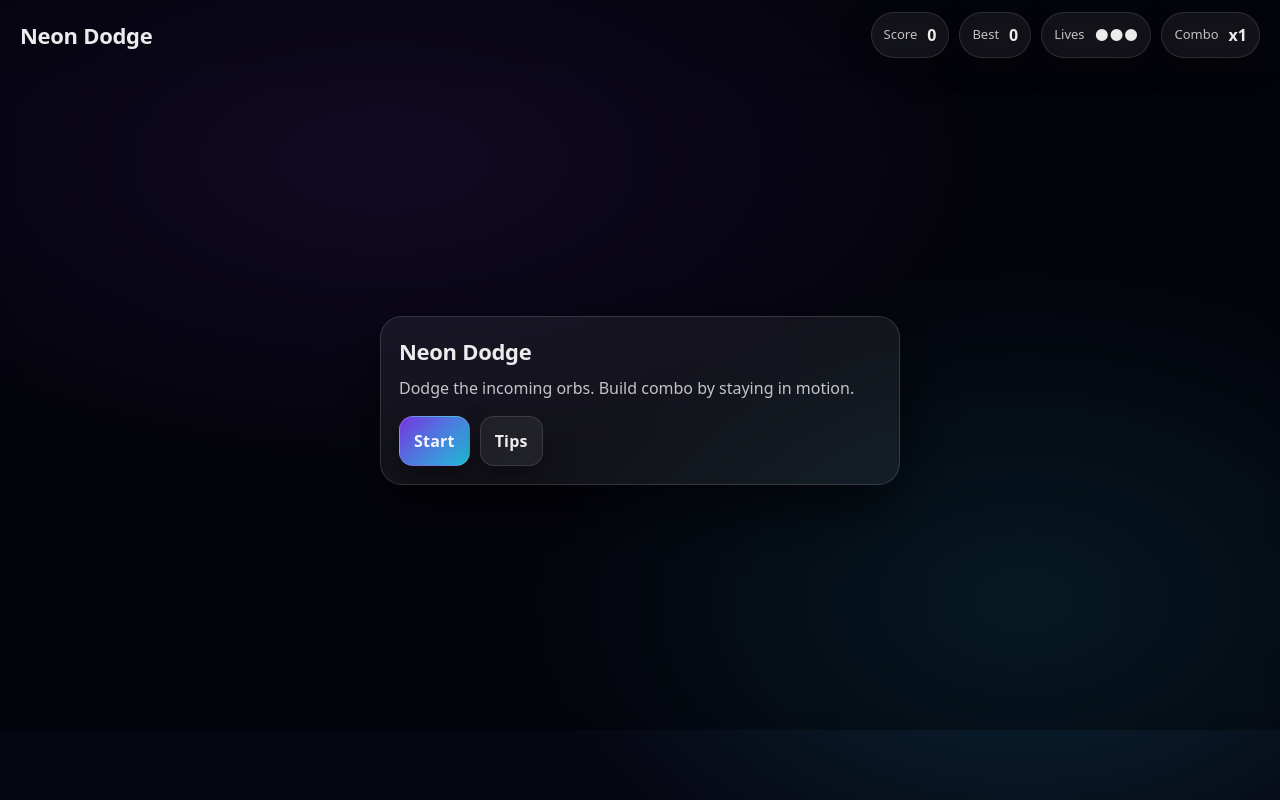
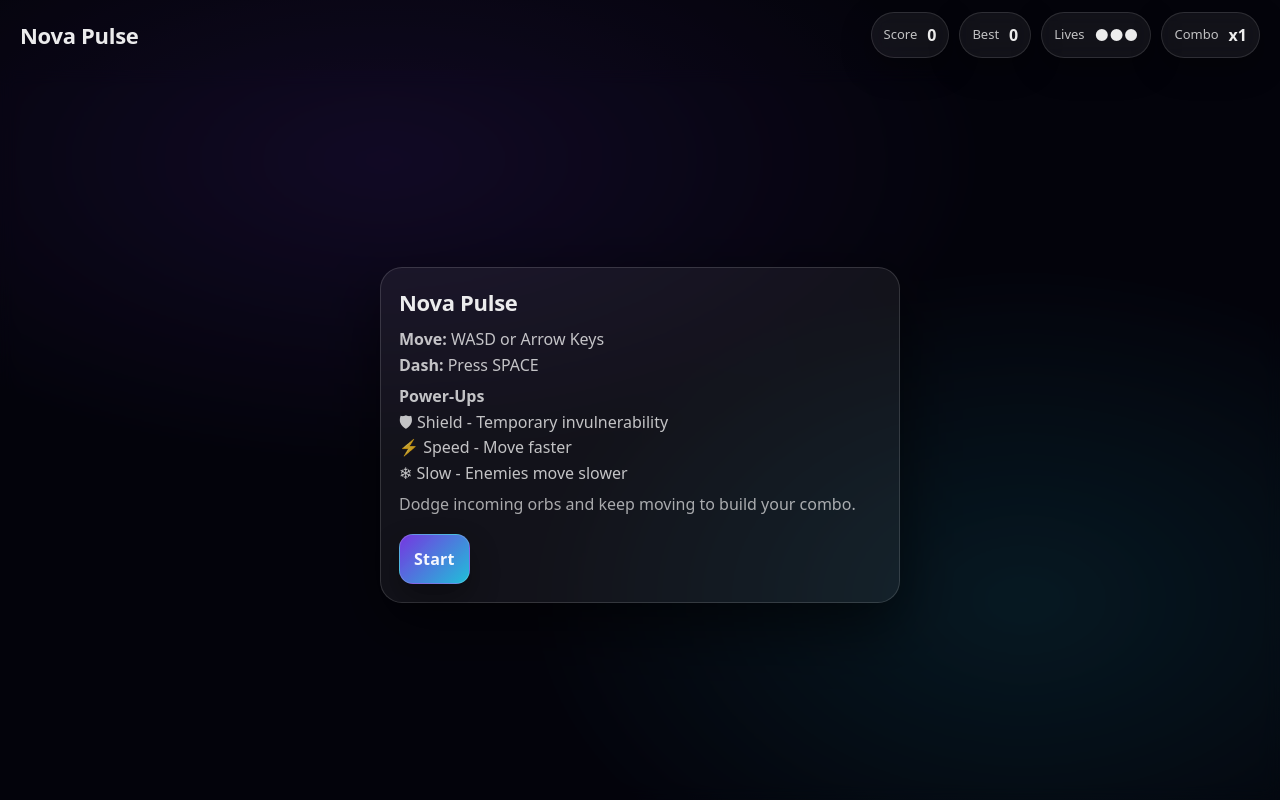
Before and after one commit to AkhilAjith2/neon-dodge-game, a React (Vite) app: page / in a window 1280 px wide. Built offline with nearby package versions, Linux system fonts and the light colour scheme.

Commit message:
bug fixes and improvements:

```diff
--- a/index.html
+++ b/index.html
@@ -2,9 +2,9 @@
 <html lang="en">
   <head>
     <meta charset="UTF-8" />
-    <link rel="icon" type="image/svg+xml" href="/vite.svg" />
+    <link rel="icon" type="image/svg+xml" href="/nova-pulse.ico" />
     <meta name="viewport" content="width=device-width, initial-scale=1.0" />
-    <title>neon-dodge-game</title>
+    <title>Nova Pulse</title>
   </head>
   <body>
     <div id="root"></div>
--- a/package.json
+++ b/package.json
@@ -1,5 +1,5 @@
 {
-  "name": "neon-dodge-game",
+  "name": "nova-pulse",
   "private": true,
   "version": "0.0.0",
   "type": "module",
--- a/src/App.jsx
+++ b/src/App.jsx
@@ -148,7 +148,8 @@ export default function NeonDodgeGame() {
 
     const down = (e) => {
       if (e.repeat) return;
-      if (e.key === "p" || e.key === "P" || e.key === "Escape") {
+      if (e.code === "Escape" || e.key === "p" || e.key === "P") {
+        e.preventDefault();
         togglePause();
         return;
       }
@@ -343,11 +344,13 @@ export default function NeonDodgeGame() {
 
   function togglePause() {
     const g = gameRef.current;
-    if (!ui.started) return;
+
     if (!g.running) return;
 
     g.paused = !g.paused;
+
     setUi((u) => ({ ...u, paused: g.paused }));
+
     if (!g.paused) {
       g.last = performance.now();
       rafRef.current = requestAnimationFrame(loop);
@@ -1264,7 +1267,7 @@ export default function NeonDodgeGame() {
         >
           <div style={{ display: "grid", gap: 6 }}>
             <div style={{ fontSize: 22, fontWeight: 800, letterSpacing: -0.3 }}>
-              Neon Dodge
+              Nova Pulse
             </div>
           </div>
 
@@ -1310,7 +1313,7 @@ export default function NeonDodgeGame() {
           style={{
             position: "relative",
             width: "100%",
-            height: "calc(100% - 70px)",
+            height: "100%",
             borderRadius: 0,
             overflow: "hidden",
             border: "none",
@@ -1323,19 +1326,29 @@ export default function NeonDodgeGame() {
           {/* Start overlay */}
           {!ui.started && (
             <OverlayCard
-              title="Neon Dodge"
-              subtitle="Dodge the incoming orbs. Build combo by staying in motion."
+              title="Nova Pulse"
+              subtitle={
+                <div style={{ lineHeight: 1.6 }}>
+                  <div>
+                    <strong>Move:</strong> WASD or Arrow Keys
+                  </div>
+                  <div>
+                    <strong>Dash:</strong> Press SPACE
+                  </div>
+                  <div style={{ marginTop: 6 }}>
+                    <strong>Power-Ups</strong>
+                  </div>
+                  <div>🛡 Shield - Temporary invulnerability</div>
+                  <div>⚡ Speed - Move faster</div>
+                  <div>❄ Slow - Enemies move slower</div>
+                  <div style={{ marginTop: 6, opacity: 0.85 }}>
+                    Dodge incoming orbs and keep moving to build your combo.
+                  </div>
+                </div>
+              }
               actions={
                 <>
                   <Button onClick={start}>Start</Button>
-                  <Button
-                    variant="ghost"
-                    onClick={() =>
-                      alert("Tip: Keep moving to raise combo and score faster!")
-                    }
-                  >
-                    Tips
-                  </Button>
                 </>
               }
             />
@@ -1365,16 +1378,6 @@ export default function NeonDodgeGame() {
               actions={
                 <>
                   <Button onClick={start}>Play again</Button>
-                  <Button
-                    variant="ghost"
-                    onClick={() => {
-                      localStorage.removeItem("neon_dodge_best");
-                      gameRef.current.best = 0;
-                      setUi((u) => ({ ...u, best: 0 }));
-                    }}
-                  >
-                    Reset best
-                  </Button>
                 </>
               }
             />
```
Also changed, not shown: 2 other files (tests, documents, lock files or other folders).
